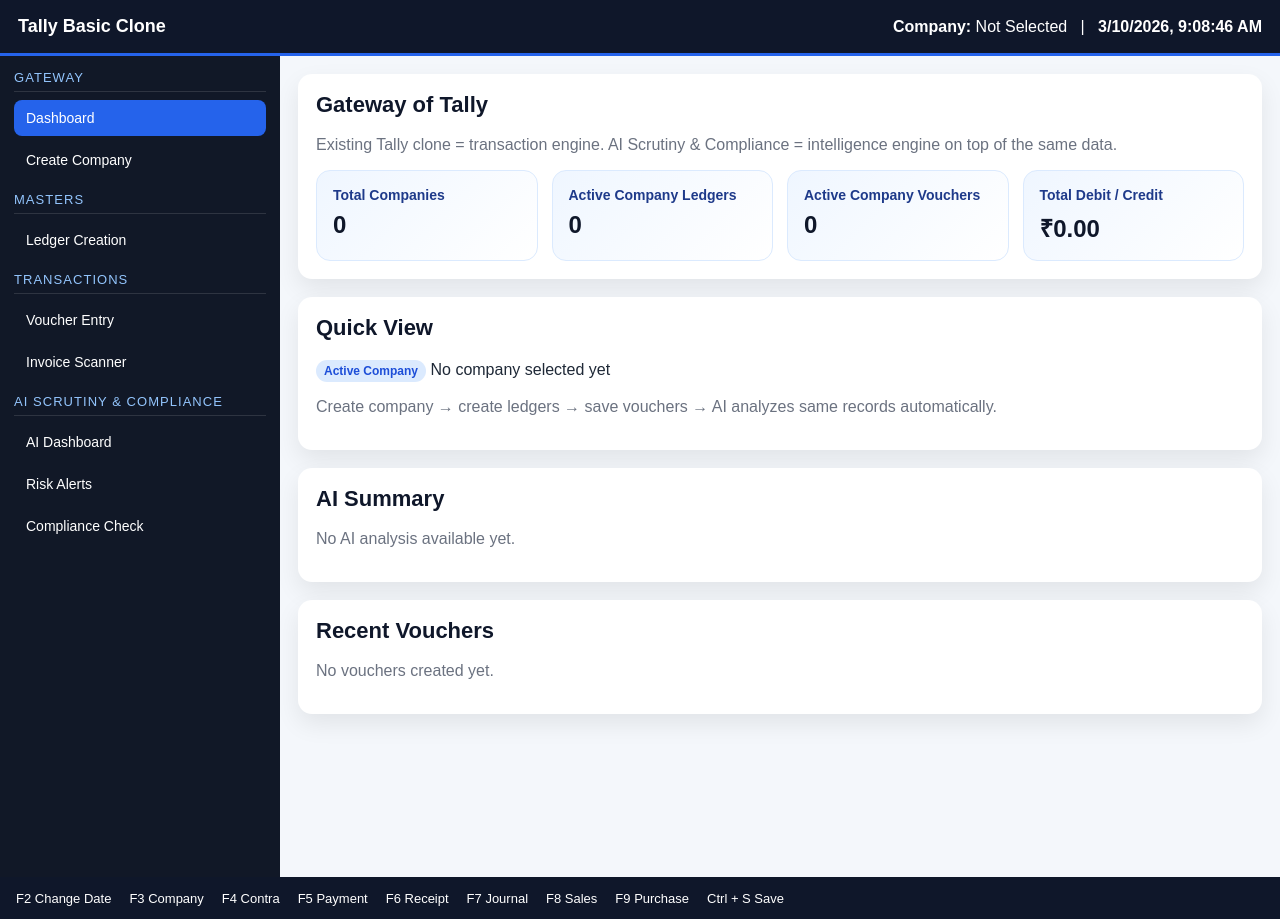
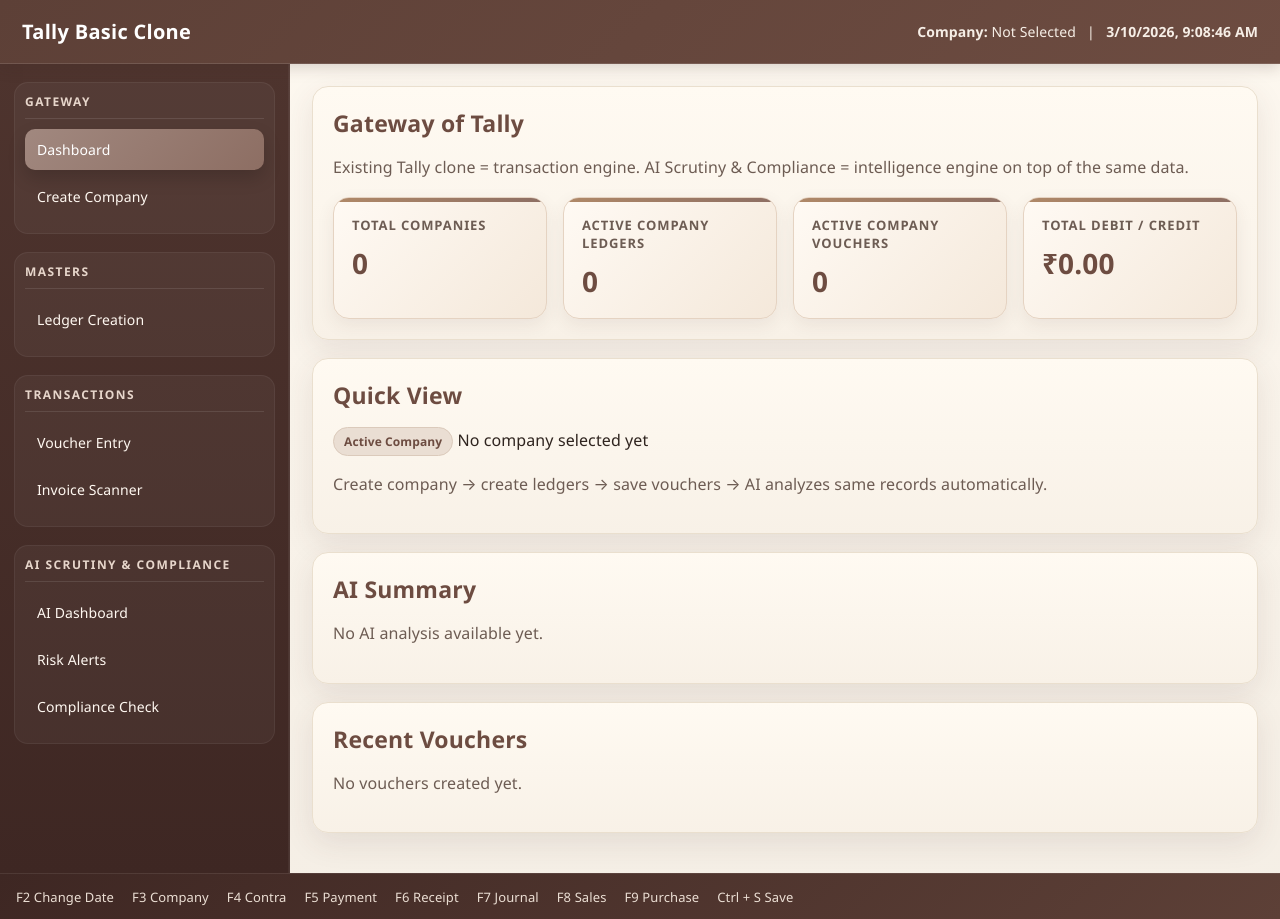
Before and after one commit to DivyaPatel3206/scrutiny_ai, a FastAPI app: page / in a window 1280 px wide. Run offline with FastAPI, Linux system fonts and the light colour scheme; data that the repository does not hold is empty; parts of the project's set-up code (start-up, migrations or seed data) failed here and were passed over.

Commit message:
Refactor CSS styles for improved layout and design

```diff
--- a/templates/index.html
+++ b/templates/index.html
@@ -5,150 +5,437 @@
   <meta name="viewport" content="width=device-width, initial-scale=1.0" />
   <title>Tally Basic Clone</title>
   <style>
+  :root{
+    --bg: #f5efe6;
+    --bg-soft: #efe6d7;
+    --panel: #fffaf2;
+    --panel-2: #f8f1e7;
+    --sidebar: #4e342e;
+    --sidebar-dark: #3e2723;
+    --topbar: #5d4037;
+    --accent: #8d6e63;
+    --accent-strong: #6d4c41;
+    --accent-light: #d7ccc8;
+    --gold: #b08968;
+    --text: #2f241f;
+    --text-soft: #6d5c53;
+    --white: #ffffff;
+    --border: #ddcbb8;
+    --border-soft: #eadfce;
+    --success-bg: #e8f3e8;
+    --success-text: #2f6b3d;
+    --warning-bg: #fff3d9;
+    --warning-text: #8a5a00;
+    --danger-bg: #fde7e3;
+    --danger-text: #9d3c2f;
+    --shadow: 0 10px 30px rgba(78, 52, 46, 0.10);
+    --shadow-soft: 0 6px 18px rgba(78, 52, 46, 0.08);
+    --radius: 16px;
+    --radius-sm: 10px;
+  }
+
   * { box-sizing: border-box; }
-    body {
+
+  html, body {
     margin: 0;
-      font-family: Arial, Helvetica, sans-serif;
-      background: #f4f7fb;
-      color: #1f2937;
+    padding: 0;
+    font-family: "Segoe UI", Inter, Arial, Helvetica, sans-serif;
+    background:
+      linear-gradient(180deg, #f8f2e9 0%, #f2e9dc 100%);
+    color: var(--text);
     height: 100vh;
     overflow: hidden;
   }
+
+  body {
+    letter-spacing: 0.1px;
+  }
+
   .app {
     display: grid;
-      grid-template-rows: 56px 1fr 42px;
+    grid-template-rows: 64px 1fr 46px;
     height: 100vh;
   }
+
   .topbar {
-      background: #0f172a;
-      color: white;
+    background: linear-gradient(135deg, var(--topbar), var(--accent-strong));
+    color: var(--white);
     display: flex;
     align-items: center;
     justify-content: space-between;
-      padding: 0 18px;
-      border-bottom: 3px solid #2563eb;
+    padding: 0 22px;
+    border-bottom: 1px solid rgba(255,255,255,0.12);
+    box-shadow: 0 4px 14px rgba(62, 39, 35, 0.18);
+    position: relative;
+    z-index: 3;
   }
+
   .topbar h1 {
-      font-size: 18px;
+    font-size: 20px;
     margin: 0;
+    font-weight: 700;
+    letter-spacing: 0.3px;
   }
+
+  .topbar div {
+    font-size: 14px;
+    color: #f6eee6;
+  }
+
   .main {
     display: grid;
-      grid-template-columns: 280px 1fr;
+    grid-template-columns: 290px 1fr;
     min-height: 0;
   }
+
   .sidebar {
-      background: #111827;
-      color: white;
-      padding: 14px;
+    background: linear-gradient(180deg, var(--sidebar), var(--sidebar-dark));
+    color: var(--white);
+    padding: 18px 14px;
     overflow-y: auto;
+    border-right: 1px solid rgba(255,255,255,0.08);
+    box-shadow: inset -1px 0 0 rgba(255,255,255,0.05);
   }
+
+  .sidebar::-webkit-scrollbar,
+  .workspace::-webkit-scrollbar {
+    width: 8px;
+  }
+
+  .sidebar::-webkit-scrollbar-thumb,
+  .workspace::-webkit-scrollbar-thumb {
+    background: rgba(141,110,99,0.45);
+    border-radius: 999px;
+  }
+
   .menu-group {
-      margin-bottom: 14px;
+    margin-bottom: 18px;
+    background: rgba(255,255,255,0.04);
+    border: 1px solid rgba(255,255,255,0.06);
+    border-radius: 14px;
+    padding: 10px;
   }
+
   .menu-title {
-      font-size: 13px;
+    font-size: 12px;
     text-transform: uppercase;
-      letter-spacing: 0.08em;
-      color: #93c5fd;
-      margin-bottom: 8px;
-      border-bottom: 1px solid rgba(255,255,255,0.12);
-      padding-bottom: 6px;
+    letter-spacing: 0.12em;
+    color: #e7d6cb;
+    margin-bottom: 10px;
+    padding-bottom: 8px;
+    border-bottom: 1px solid rgba(255,255,255,0.10);
+    font-weight: 700;
   }
+
   .menu-btn {
     width: 100%;
     text-align: left;
     border: none;
     background: transparent;
-      color: white;
-      padding: 10px 12px;
-      border-radius: 8px;
+    color: #fff8f1;
+    padding: 11px 12px;
+    border-radius: 10px;
     cursor: pointer;
     margin-bottom: 6px;
     font-size: 14px;
+    font-weight: 500;
     text-decoration: none;
     display: block;
+    transition: all 0.2s ease;
   }
-    .menu-btn:hover, .menu-btn.active {
-      background: #2563eb;
+
+  .menu-btn:hover {
+    background: rgba(255,255,255,0.10);
+    transform: translateX(2px);
   }
+
+  .menu-btn.active {
+    background: linear-gradient(135deg, #a1887f, #8d6e63);
+    color: #fff;
+    box-shadow: 0 8px 18px rgba(0,0,0,0.16);
+  }
+
   .workspace {
-      padding: 18px;
+    padding: 22px;
     overflow-y: auto;
+    background:
+      linear-gradient(180deg, rgba(255,250,242,0.7), rgba(245,239,230,0.96));
   }
+
   .panel {
-      background: white;
-      border-radius: 14px;
-      box-shadow: 0 10px 25px rgba(0,0,0,0.08);
-      padding: 18px;
+    background: linear-gradient(180deg, var(--panel), var(--panel-2));
+    border: 1px solid var(--border-soft);
+    border-radius: var(--radius);
+    box-shadow: var(--shadow);
+    padding: 20px;
     margin-bottom: 18px;
   }
+
   .panel h2 {
-      margin-top: 0;
-      font-size: 22px;
-      color: #0f172a;
+    margin: 0 0 12px 0;
+    font-size: 23px;
+    color: var(--accent-strong);
+    font-weight: 700;
+    letter-spacing: 0.2px;
   }
-    .muted { color: #6b7280; }
+
+  .muted {
+    color: var(--text-soft);
+    line-height: 1.6;
+  }
+
+  .grid-2,
+  .grid-3,
+  .grid-4 {
+    gap: 16px;
+  }
+
   .grid-2 {
     display: grid;
     grid-template-columns: repeat(2, minmax(0, 1fr));
-      gap: 14px;
   }
+
   .grid-3 {
     display: grid;
     grid-template-columns: repeat(3, minmax(0, 1fr));
-      gap: 14px;
   }
+
   .grid-4 {
     display: grid;
     grid-template-columns: repeat(4, minmax(0, 1fr));
-      gap: 14px;
   }
+
   label {
     display: block;
     font-size: 13px;
     font-weight: 700;
-      margin-bottom: 6px;
+    margin-bottom: 7px;
+    color: var(--accent-strong);
   }
+
   input, select, textarea {
     width: 100%;
-      padding: 10px 12px;
-      border: 1px solid #cbd5e1;
-      border-radius: 10px;
+    padding: 11px 13px;
+    border: 1px solid var(--border);
+    border-radius: 12px;
     font-size: 14px;
     outline: none;
-      background: white;
+    background: #fffdf9;
+    color: var(--text);
+    transition: all 0.2s ease;
   }
+
+  input::placeholder,
+  textarea::placeholder {
+    color: #9a8579;
+  }
+
   input:focus, select:focus, textarea:focus {
-      border-color: #2563eb;
-      box-shadow: 0 0 0 3px rgba(37,99,235,0.12);
+    border-color: var(--gold);
+    box-shadow: 0 0 0 4px rgba(176, 137, 104, 0.14);
+    background: #fffaf5;
   }
+
   textarea {
-      min-height: 90px;
+    min-height: 100px;
     resize: vertical;
+    line-height: 1.5;
   }
+
   .actions {
     display: flex;
     gap: 10px;
     flex-wrap: wrap;
-      margin-top: 16px;
+    margin-top: 18px;
   }
+
   button.primary, button.secondary, button.danger,
   a.primary, a.secondary, a.danger {
     border: none;
-      padding: 10px 14px;
-      border-radius: 10px;
+    padding: 11px 16px;
+    border-radius: 12px;
     cursor: pointer;
     font-weight: 700;
     text-decoration: none;
     display: inline-block;
+    transition: all 0.2s ease;
+    font-size: 14px;
   }
-    button.primary, a.primary { background: #2563eb; color: white; }
-    button.secondary, a.secondary { background: #e2e8f0; color: #0f172a; }
-    button.danger, a.danger { background: #dc2626; color: white; }
+
+  button.primary, a.primary {
+    background: linear-gradient(135deg, var(--accent), var(--accent-strong));
+    color: white;
+    box-shadow: 0 8px 18px rgba(109, 76, 65, 0.22);
+  }
+
+  button.primary:hover, a.primary:hover {
+    transform: translateY(-1px);
+    filter: brightness(1.03);
+  }
+
+  button.secondary, a.secondary {
+    background: #efe4d6;
+    color: var(--accent-strong);
+    border: 1px solid #dbc7b5;
+  }
+
+  button.secondary:hover, a.secondary:hover {
+    background: #e8dac9;
+  }
+
+  button.danger, a.danger {
+    background: linear-gradient(135deg, #b85c4c, #964537);
+    color: white;
+    box-shadow: 0 8px 18px rgba(150, 69, 55, 0.18);
+  }
+
+  button.danger:hover, a.danger:hover {
+    transform: translateY(-1px);
+  }
+
+  table {
+    width: 100%;
+    border-collapse: separate;
+    border-spacing: 0;
+    margin-top: 14px;
+    overflow: hidden;
+    border: 1px solid var(--border-soft);
+    border-radius: 14px;
+    background: #fffdf9;
+  }
+
+  th, td {
+    border-bottom: 1px solid #eadfd0;
+    padding: 12px 12px;
+    text-align: left;
+    font-size: 14px;
+    vertical-align: top;
+  }
+
+  th {
+    background: linear-gradient(180deg, #efe3d3, #e8d9c7);
+    color: var(--accent-strong);
+    font-weight: 700;
+  }
+
+  tr:hover td {
+    background: #fcf7f0;
+  }
+
+  .badge {
+    display: inline-block;
+    padding: 5px 10px;
+    background: #eaded3;
+    color: var(--accent-strong);
+    border-radius: 999px;
+    font-size: 12px;
+    font-weight: 700;
+    border: 1px solid #dbcabb;
+  }
+
+  .badge.high {
+    background: var(--danger-bg);
+    color: var(--danger-text);
+    border-color: #f1c5bc;
+  }
+
+  .badge.medium {
+    background: var(--warning-bg);
+    color: var(--warning-text);
+    border-color: #efd7a5;
+  }
+
+  .badge.low {
+    background: var(--success-bg);
+    color: var(--success-text);
+    border-color: #c7dfc8;
+  }
+
+  .summary-cards {
+    display: grid;
+    grid-template-columns: repeat(4, minmax(0, 1fr));
+    gap: 16px;
+    margin-top: 16px;
+  }
+
+  .card {
+    background: linear-gradient(135deg, #fffaf4, #f4e8da);
+    border: 1px solid #e5d3c2;
+    border-radius: 16px;
+    padding: 18px;
+    box-shadow: var(--shadow-soft);
+    position: relative;
+    overflow: hidden;
+  }
+
+  .card::before {
+    content: "";
+    position: absolute;
+    top: 0;
+    left: 0;
+    width: 100%;
+    height: 4px;
+    background: linear-gradient(90deg, var(--gold), var(--accent));
+  }
+
+  .card h3 {
+    margin: 0 0 10px 0;
+    font-size: 13px;
+    color: var(--text-soft);
+    text-transform: uppercase;
+    letter-spacing: 0.07em;
+    font-weight: 700;
+  }
+
+  .card p {
+    margin: 0;
+    font-size: 28px;
+    font-weight: 700;
+    color: var(--accent-strong);
+  }
+
+  .voucher-line {
+    display: grid;
+    grid-template-columns: 2fr 1fr 1fr auto;
+    gap: 12px;
+    margin-bottom: 12px;
+    align-items: end;
+    background: #fcf7f0;
+    border: 1px solid #eadfd0;
+    border-radius: 14px;
+    padding: 14px;
+  }
+
+  .ai-flag {
+    margin: 8px 0;
+    padding: 10px 12px;
+    border-left: 4px solid var(--gold);
+    background: #f9f1e7;
+    border-radius: 10px;
+    color: var(--text);
+  }
+
+  .explain {
+    background: #fcf7f0;
+    border: 1px solid #eadfd0;
+    border-radius: 12px;
+    padding: 12px;
+    margin-top: 8px;
+    font-size: 13px;
+    line-height: 1.6;
+    color: var(--text);
+  }
+
+  .scanner-box {
+    border: 1.5px dashed #c5aa93;
+    background: linear-gradient(180deg, #fdf8f1, #f7efe4);
+    border-radius: 14px;
+    padding: 16px;
+  }
+
   .footer {
-      background: #0f172a;
-      color: white;
+    background: linear-gradient(135deg, var(--sidebar-dark), var(--topbar));
+    color: #f4e8dd;
     display: flex;
     align-items: center;
     gap: 18px;
@@ -156,100 +443,38 @@
     font-size: 13px;
     overflow-x: auto;
     white-space: nowrap;
+    border-top: 1px solid rgba(255,255,255,0.08);
   }
-    table {
-      width: 100%;
-      border-collapse: collapse;
-      margin-top: 14px;
+
+  .footer span {
+    opacity: 0.95;
   }
-    th, td {
-      border-bottom: 1px solid #e5e7eb;
-      padding: 10px;
-      text-align: left;
-      font-size: 14px;
-      vertical-align: top;
+
+  @media (max-width: 1000px) {
+    .grid-2, .grid-3, .grid-4, .summary-cards {
+      grid-template-columns: 1fr;
     }
-    th { background: #f8fafc; }
-    .badge {
-      display: inline-block;
-      padding: 4px 8px;
-      background: #dbeafe;
-      color: #1d4ed8;
-      border-radius: 999px;
-      font-size: 12px;
-      font-weight: 700;
+
+    .main {
+      grid-template-columns: 1fr;
     }
-    .badge.high {
-      background: #fee2e2;
-      color: #991b1b;
+
+    .sidebar {
+      max-height: 280px;
     }
-    .badge.medium {
-      background: #fef3c7;
-      color: #92400e;
+
+    .voucher-line {
+      grid-template-columns: 1fr;
     }
-    .badge.low {
-      background: #dcfce7;
-      color: #166534;
+
+    body {
+      overflow: auto;
     }
-    .summary-cards {
-      display: grid;
-      grid-template-columns: repeat(4, minmax(0, 1fr));
-      gap: 14px;
-      margin-top: 16px;
+
+    .app {
+      height: auto;
+      min-height: 100vh;
     }
-    .card {
-      background: linear-gradient(135deg, #eff6ff, #ffffff);
-      border: 1px solid #dbeafe;
-      border-radius: 14px;
-      padding: 16px;
-    }
-    .card h3 {
-      margin: 0 0 8px 0;
-      font-size: 14px;
-      color: #1e3a8a;
-    }
-    .card p {
-      margin: 0;
-      font-size: 24px;
-      font-weight: 700;
-      color: #0f172a;
-    }
-    .voucher-line {
-      display: grid;
-      grid-template-columns: 2fr 1fr 1fr auto;
-      gap: 10px;
-      margin-bottom: 10px;
-      align-items: end;
-    }
-    .ai-flag {
-      margin: 6px 0;
-      padding: 8px 10px;
-      border-left: 4px solid #2563eb;
-      background: #eff6ff;
-      border-radius: 8px;
-    }
-    .explain {
-      background: #f8fafc;
-      border: 1px solid #e5e7eb;
-      border-radius: 10px;
-      padding: 10px;
-      margin-top: 8px;
-      font-size: 13px;
-      line-height: 1.5;
-    }
-    .scanner-box {
-      border: 1px dashed #94a3b8;
-      background: #f8fafc;
-      border-radius: 12px;
-      padding: 14px;
-    }
-    @media (max-width: 1000px) {
-      .grid-2, .grid-3, .grid-4, .summary-cards { grid-template-columns: 1fr; }
-      .main { grid-template-columns: 1fr; }
-      .sidebar { max-height: 260px; }
-      .voucher-line { grid-template-columns: 1fr; }
-      body { overflow: auto; }
-      .app { height: auto; min-height: 100vh; }
   }
 </style>
 </head>
```
Lines whose indentation alone changed are shown as unchanged.
